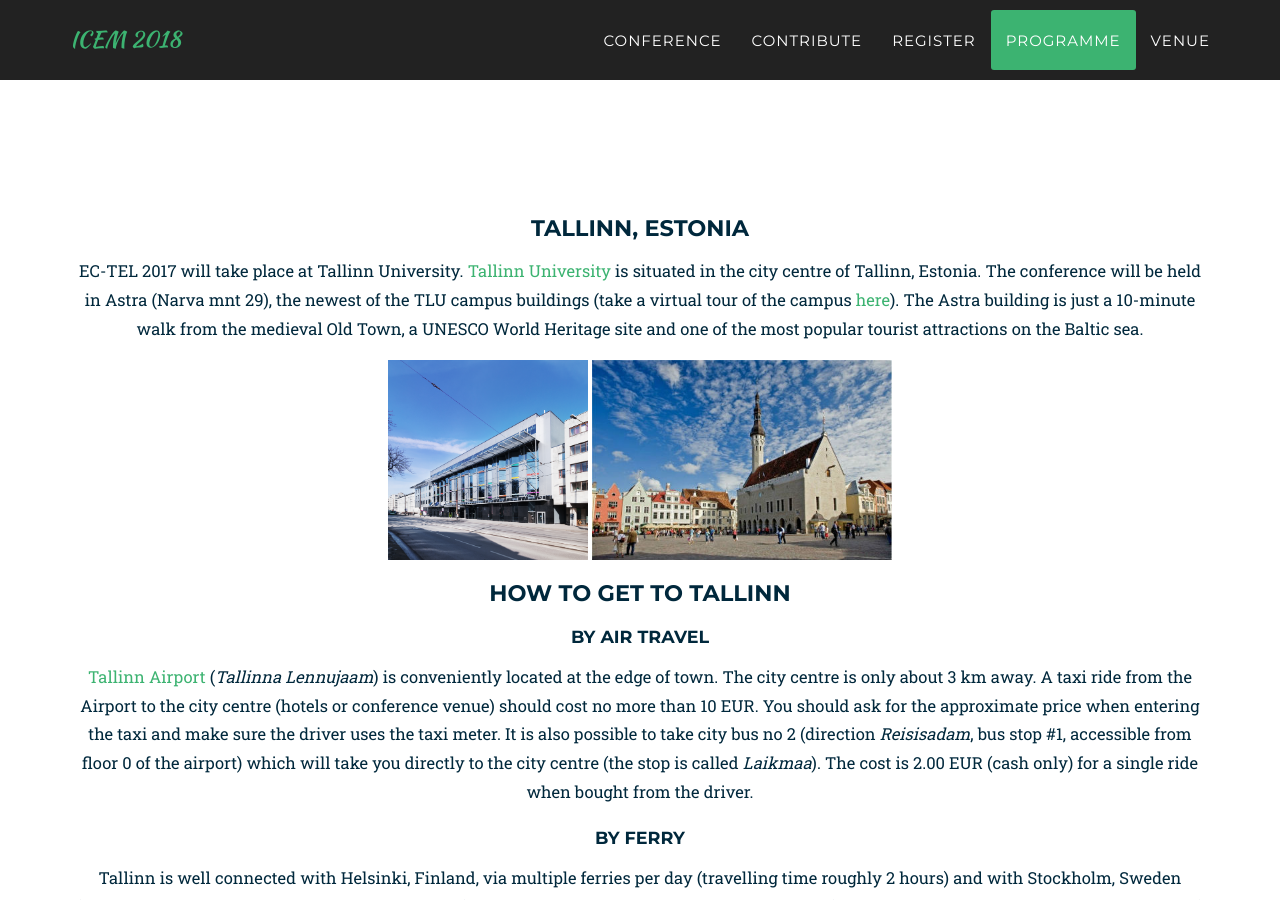
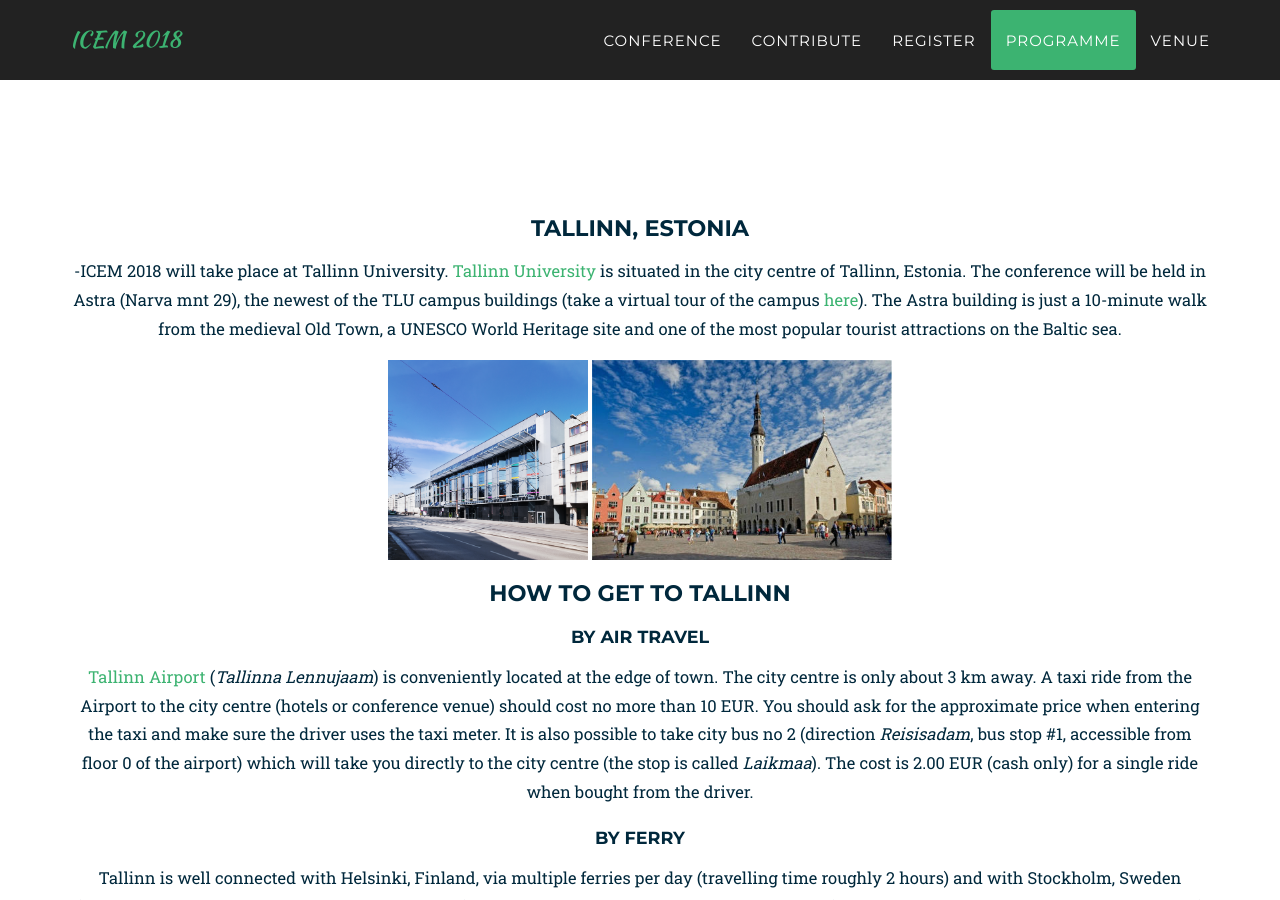
Before and after one commit to MJoosep/ICEM, a Jekyll site: the page built from index.html, in a window 1280 px wide and 900 px high, scrolled down 7268 px. Built offline with Jekyll 4.4.1, drawn with Linux system fonts in a browser that asks for light colours; some web fonts are replaced.

Commit message:
Update venue.html

```diff
--- a/_includes/2017_data/venue.html
+++ b/_includes/2017_data/venue.html
@@ -2,7 +2,7 @@
     <section id="venue">
         <div class="container" style="text-align:center;">
 			<h2>Tallinn, Estonia</h2>
-            <p>EC-TEL 2017 will take place at Tallinn University. <a href="http://www.tlu.ee/en/" title="Opens external link in new window" target="_blank" class="external-link-new-window">Tallinn University</a> is situated in the city centre of Tallinn, Estonia. The conference will be held in Astra (Narva mnt 29), the newest of the TLU campus buildings (take a virtual tour of the campus <a href="http://virtualtour.tlu.ee/" title="Opens external link in new window" target="_blank" class="external-link-new-window">here</a>). The Astra building is just a 10-minute walk from the medieval Old Town, a UNESCO World Heritage site and one of the most popular tourist attractions on the Baltic sea.
+            <p>-ICEM 2018 will take place at Tallinn University. <a href="http://www.tlu.ee/en/" title="Opens external link in new window" target="_blank" class="external-link-new-window">Tallinn University</a> is situated in the city centre of Tallinn, Estonia. The conference will be held in Astra (Narva mnt 29), the newest of the TLU campus buildings (take a virtual tour of the campus <a href="http://virtualtour.tlu.ee/" title="Opens external link in new window" target="_blank" class="external-link-new-window">here</a>). The Astra building is just a 10-minute walk from the medieval Old Town, a UNESCO World Heritage site and one of the most popular tourist attractions on the Baltic sea.
             </p>
             <p class="bodytext"><img src="css/2016_style/img/venue-astra.jpg" width="200" height="200" title="Tallinn University - Astra" alt="Tallinn University - Astra">&nbsp;<img src="css/2016_style/img/venue-JaakNilson.jpg" width="300" height="200" title="Copyright Jaak Nilson (Visit Estonia)" alt="Copyright Jaak Nilson (Visit Estonia)">
             </p>
```
